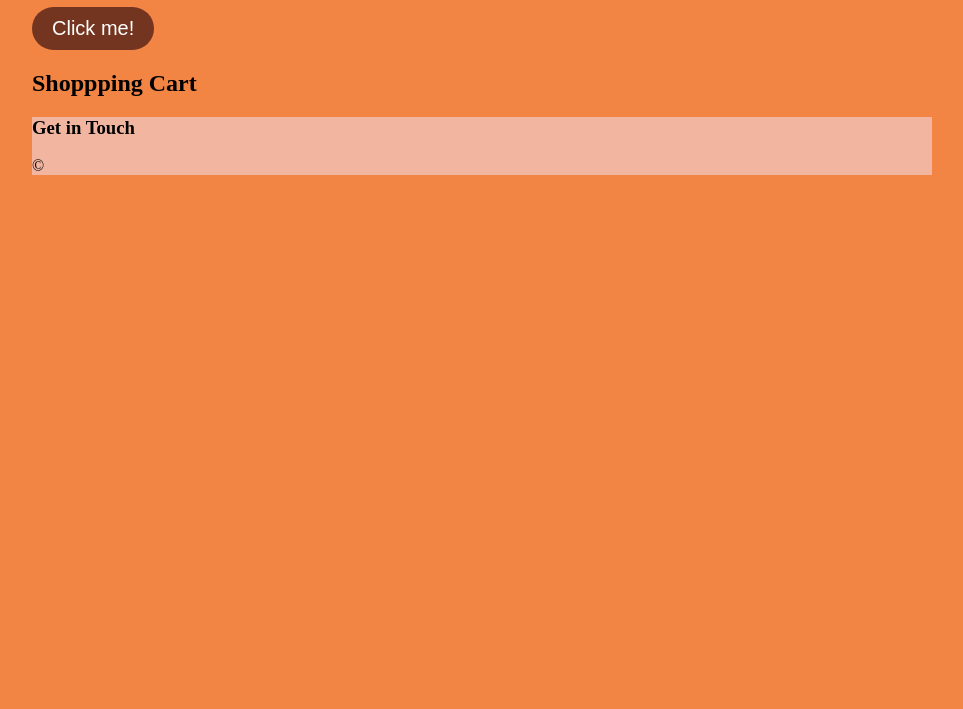
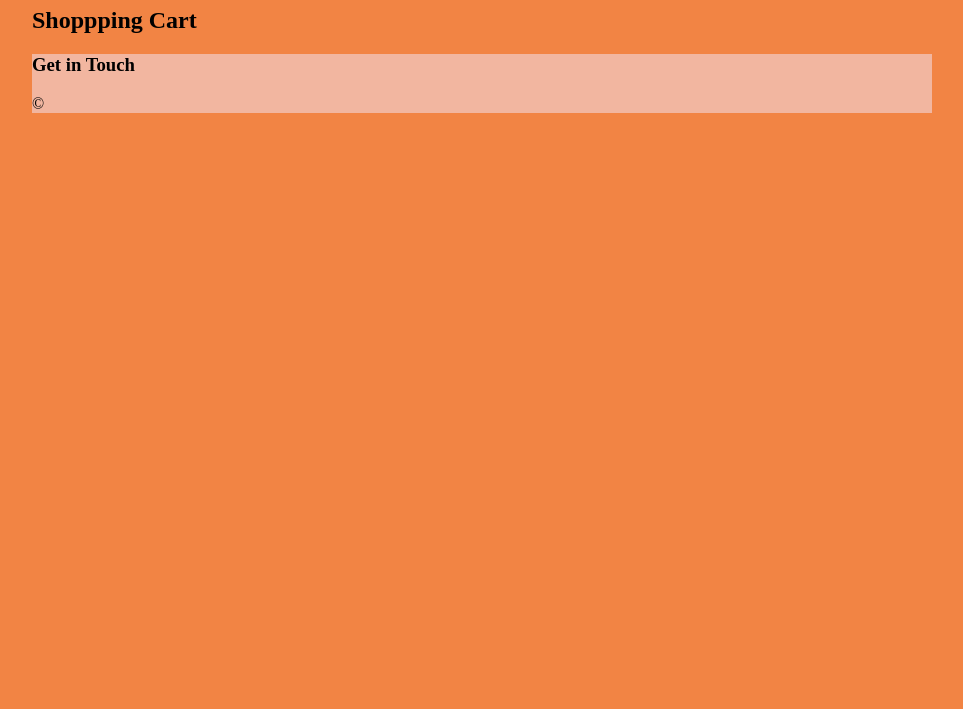
Before and after one commit to DanielChew2424/marneus.github.io, a plain HTML site: page project/daniel/shoppingcart.html in a window 1280 px wide. Shown: the part 91-800 px from the top of the page, without its empty margins (158-1121 px from the left). Drawn offline with Linux system fonts and the light colour scheme.

Commit message:
Update shoppingcart.html

```diff
--- a/project/daniel/shoppingcart.html
+++ b/project/daniel/shoppingcart.html
@@ -35,7 +35,6 @@
                 <a href="contact.html">CONTACT</a>
             </nav>
             <h1> Delicious Bakery</h1>
-            <a href="menu.html"><button class="btn">Click me!</button></a>
         </header>
 
         <main>
```
